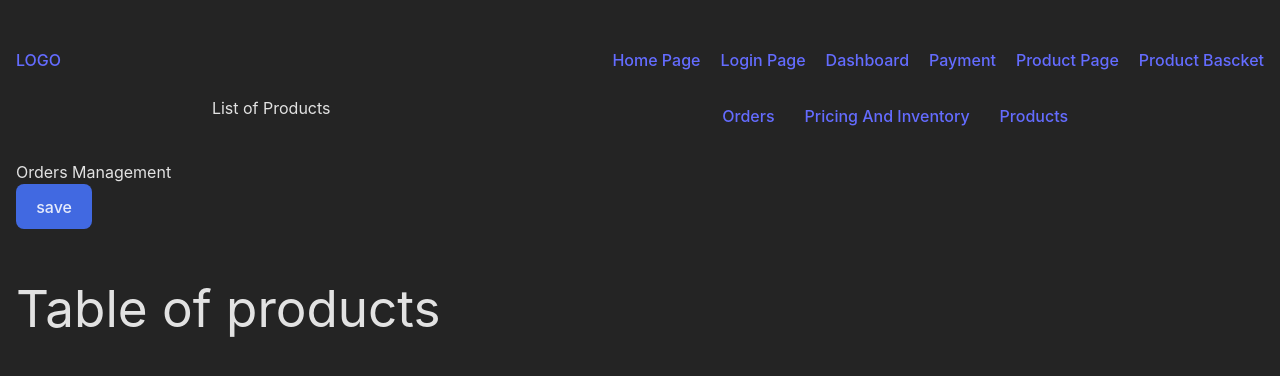
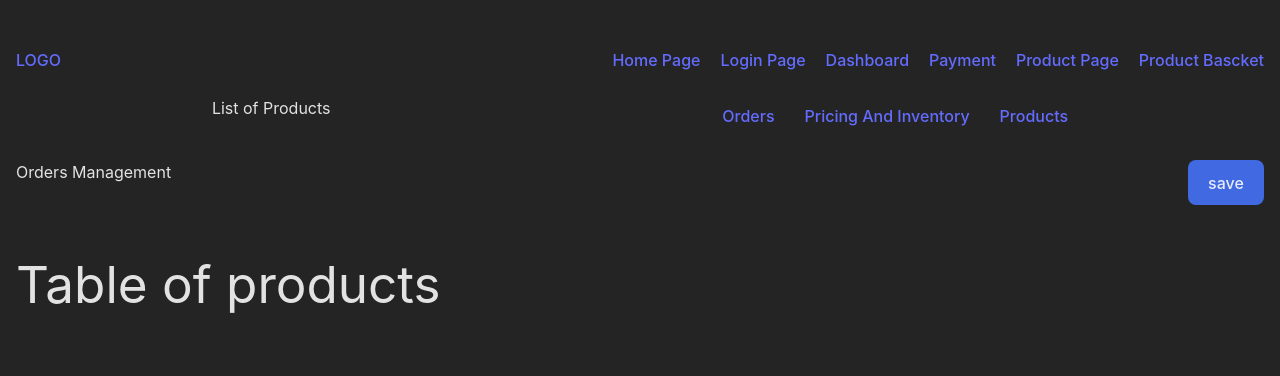
Before and after one commit to MT1366/maktab94-onlineshop-milad-tavassoti, a React (Vite) app: page /dashboard/orders in a window 1280 px wide. Shown: the top 376 px of the page. Built offline with nearby package versions, Linux system fonts and the light colour scheme.

Commit message:
some styling for order component were added

```diff
--- a/src/pages/admin-panel/Orders.jsx
+++ b/src/pages/admin-panel/Orders.jsx
@@ -1,6 +1,6 @@
 export default function Orders() {
   return (
-    <div>
+    <div className="flex flex-row justify-between">
       <h2>Orders Management</h2>
       <button>save</button>
     </div>
```
